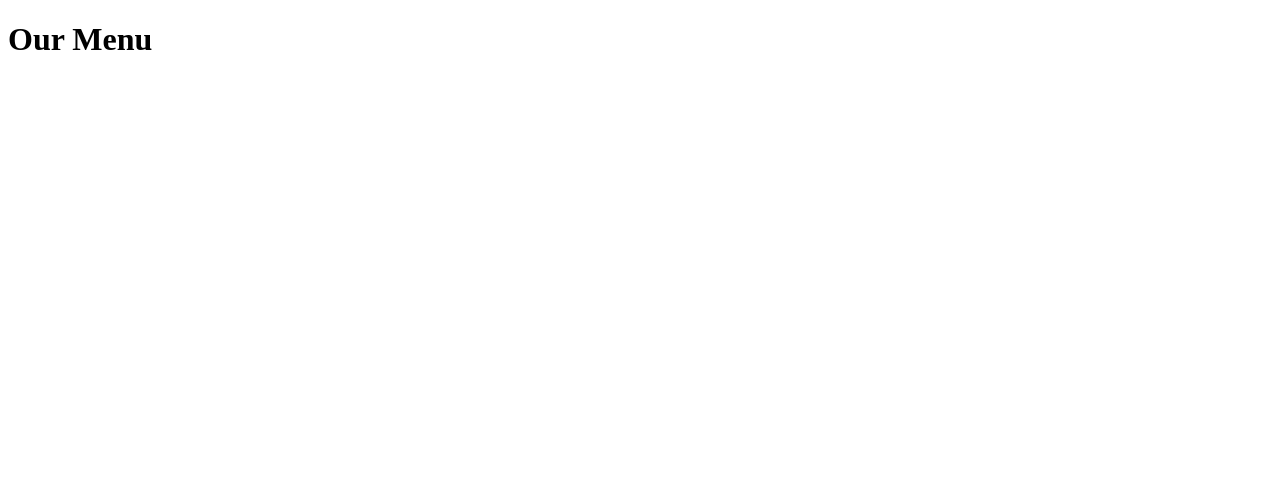
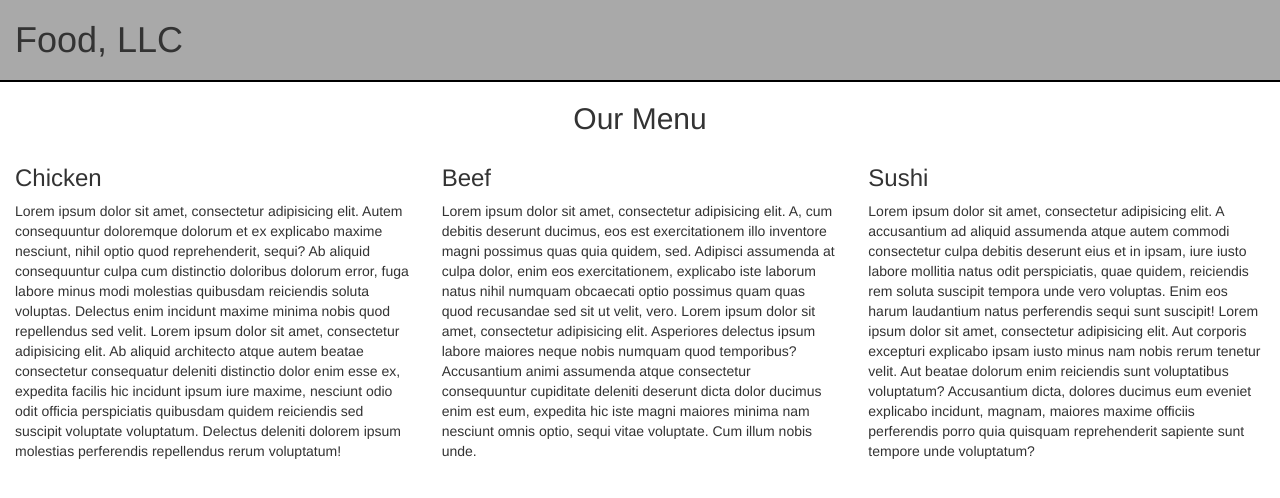
Before and after one commit to Ian8829/SubmitIan, a plain HTML site: page submit2/Index.html in a window 1280 px wide. Drawn offline with Linux system fonts and the light colour scheme.

Commit message:
revised3

```diff
--- a/submit2/Index.html
+++ b/submit2/Index.html
@@ -2,10 +2,32 @@
 <html lang="en">
 <head>
     <meta charset="UTF-8">
+    <meta name="viewport" content="width=device-width, initial-scale=1">
     <title>Assignment module 3</title>
     <link rel="stylesheet" type="text/css" href="css/style.css">
+    <link rel="stylesheet" href="css/bootstrap.min.css">
 </head>
 <body>
-    <h1 class="text-center">Our Menu</h1>
+    <nav>
+        <h1 class="main">Food, LLC</h1>
+    </nav>
+
+    <h2 class="text-center">Our Menu</h2>
+    <div class ="menu1 col-md-4 col-sm-6 col-xs-12">
+        <h3>Chicken</h3>
+        <p>Lorem ipsum dolor sit amet, consectetur adipisicing elit. Autem consequuntur doloremque dolorum et ex explicabo maxime nesciunt, nihil optio quod reprehenderit, sequi? Ab aliquid consequuntur culpa cum distinctio doloribus dolorum error, fuga labore minus modi molestias quibusdam reiciendis soluta voluptas. Delectus enim incidunt maxime minima nobis quod repellendus sed velit. Lorem ipsum dolor sit amet, consectetur adipisicing elit. Ab aliquid architecto atque autem beatae consectetur consequatur deleniti distinctio dolor enim esse ex, expedita facilis hic incidunt ipsum iure maxime, nesciunt odio odit officia perspiciatis quibusdam quidem reiciendis sed suscipit voluptate voluptatum. Delectus deleniti dolorem ipsum molestias perferendis repellendus rerum voluptatum!</p>
+    </div>
+
+    <div class="col-md-4 col-sm-6 col-xs-12">
+        <h3>Beef</h3>
+        <p>Lorem ipsum dolor sit amet, consectetur adipisicing elit. A, cum debitis deserunt ducimus, eos est exercitationem illo inventore magni possimus quas quia quidem, sed. Adipisci assumenda at culpa dolor, enim eos exercitationem, explicabo iste laborum natus nihil numquam obcaecati optio possimus quam quas quod recusandae sed sit ut velit, vero. Lorem ipsum dolor sit amet, consectetur adipisicing elit. Asperiores delectus ipsum labore maiores neque nobis numquam quod temporibus? Accusantium animi assumenda atque consectetur consequuntur cupiditate deleniti deserunt dicta dolor ducimus enim est eum, expedita hic iste magni maiores minima nam nesciunt omnis optio, sequi vitae voluptate. Cum illum nobis unde.</p>
+    </div>
+
+
+    <div class="col-md-4 col-sm-12 col-xs-12">
+        <h3>Sushi</h3>
+        <p>Lorem ipsum dolor sit amet, consectetur adipisicing elit. A accusantium ad aliquid assumenda atque autem commodi consectetur culpa debitis deserunt eius et in ipsam, iure iusto labore mollitia natus odit perspiciatis, quae quidem, reiciendis rem soluta suscipit tempora unde vero voluptas. Enim eos harum laudantium natus perferendis sequi sunt suscipit! Lorem ipsum dolor sit amet, consectetur adipisicing elit. Aut corporis excepturi explicabo ipsam iusto minus nam nobis rerum tenetur velit. Aut beatae dolorum enim reiciendis sunt voluptatibus voluptatum? Accusantium dicta, dolores ducimus eum eveniet explicabo incidunt, magnam, maiores maxime officiis perferendis porro quia quisquam reprehenderit sapiente sunt tempore unde voluptatum?</p>
+    </div>
+
 </body>
 </html>
--- a/submit2/css/style.css
+++ b/submit2/css/style.css
@@ -0,0 +1,7 @@
+.main {
+    border: 10px;
+    border-bottom: 2px solid black;
+    padding: 20px 15px;
+    background-color: #a9a9a9;
+    margin: 0px;
+}
```
Also changed, not shown: submit2/prototype/desktop-optional.png (added), submit2/prototype/desktop.png (added), submit2/prototype/menu-collapsed.png (added), submit2/prototype/mobile-expanded.png (added), submit2/prototype/mobile-optional-collapsed.png (added), submit2/prototype/mobile-optional-expanded.png (added), submit2/prototype/tablet-optional.png (added).
